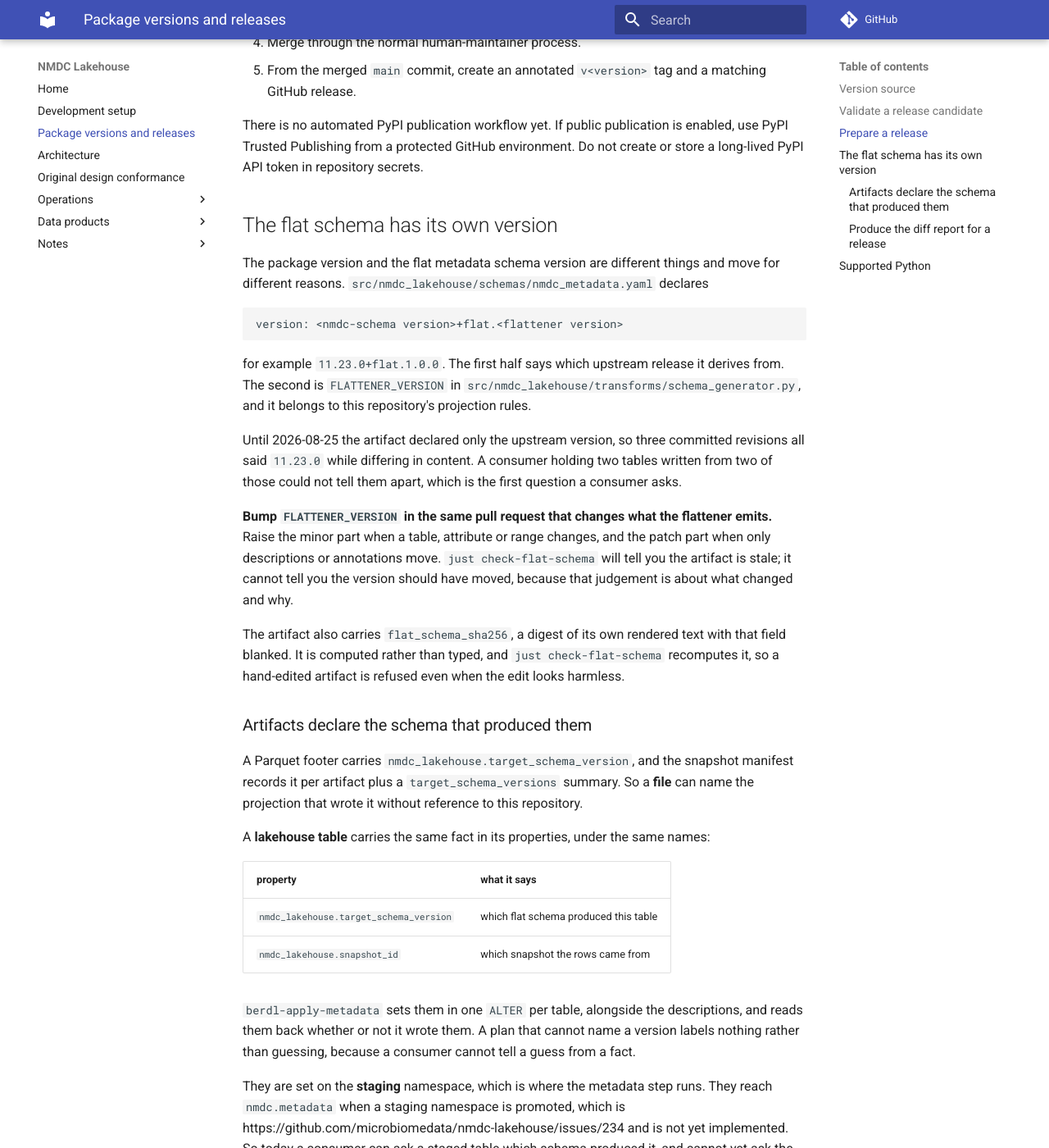
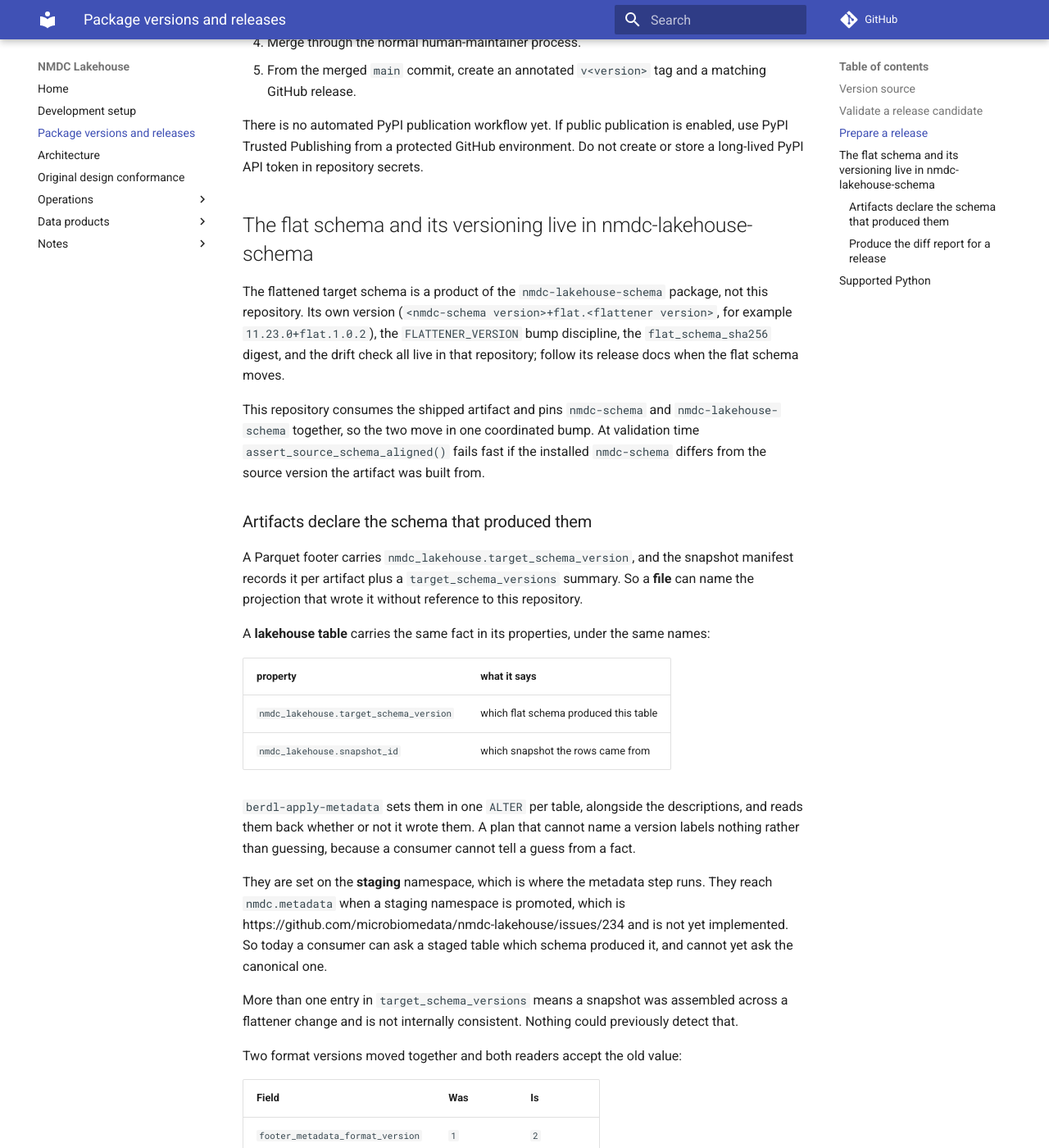
Before and after one commit to microbiomedata/nmdc-lakehouse, an MkDocs documentation site: the page built from docs/releases.md, in a window 1280 px wide and 1400 px high, scrolled down 1173 px. Shown: the whole window at 82% size. Built offline with MkDocs 1.6.1 and Material for MkDocs 9.7.7, drawn with Linux system fonts in a browser that asks for light colours; comment, search, counter and statistics services are not loaded; some of the changed text lies outside the part shown.

Commit message:
Address PR review: fix alignment guard field, pin schema pkg, refresh docs
- assert_source_schema_aligned() compared the installed nmdc-schema against the
  artifact's source_schema_version (the LinkML schema's declared version); compare
  against source_package_version, the installed-package version recorded at
  generation, matching the existing check at build_target_validation_report
- pin nmdc-lakehouse-schema==0.3.0 (was >=0.3.0): the artifact is source-version
  coupled to the pinned nmdc-schema, so a looser range could resolve a future
  release built from a different source and trip the runtime guard; pin enforces
  the invariant at resolution time, bumped in lockstep with nmdc-schema
- refresh docs/architecture.md and docs/releases.md: the flat schema, its
  versioning, and schema-diff now live in nmdc-lakehouse-schema; drop references to
  the removed committed artifact and just targets

Co-Authored-By: Claude Opus 4.8 <noreply@anthropic.com>
Claude-Session: https://claude.ai/code/session_014YQuHUpuTFjaL1Bgtp8M4w

````diff
--- a/docs/releases.md
+++ b/docs/releases.md
@@ -55,31 +55,17 @@ There is no automated PyPI publication workflow yet. If public publication is
 enabled, use PyPI Trusted Publishing from a protected GitHub environment. Do
 not create or store a long-lived PyPI API token in repository secrets.
 
-## The flat schema has its own version
+## The flat schema and its versioning live in nmdc-lakehouse-schema
 
-The package version and the flat metadata schema version are different things and move for
-different reasons. `src/nmdc_lakehouse/schemas/nmdc_metadata.yaml` declares
+The flattened target schema is a product of the `nmdc-lakehouse-schema` package, not this
+repository. Its own version (`<nmdc-schema version>+flat.<flattener version>`, for example
+`11.23.0+flat.1.0.2`), the `FLATTENER_VERSION` bump discipline, the `flat_schema_sha256` digest,
+and the drift check all live in that repository; follow its release docs when the flat schema moves.
 
-```
-version: <nmdc-schema version>+flat.<flattener version>
-```
-
-for example `11.23.0+flat.1.0.0`. The first half says which upstream release it derives from. The
-second is `FLATTENER_VERSION` in `src/nmdc_lakehouse/transforms/schema_generator.py`, and it
-belongs to this repository's projection rules.
-
-Until 2026-08-25 the artifact declared only the upstream version, so three committed revisions all
-said `11.23.0` while differing in content. A consumer holding two tables written from two of those
-could not tell them apart, which is the first question a consumer asks.
-
-**Bump `FLATTENER_VERSION` in the same pull request that changes what the flattener emits.**
-Raise the minor part when a table, attribute or range changes, and the patch part when only
-descriptions or annotations move. `just check-flat-schema` will tell you the artifact is stale; it
-cannot tell you the version should have moved, because that judgement is about what changed and why.
-
-The artifact also carries `flat_schema_sha256`, a digest of its own rendered text with that field
-blanked. It is computed rather than typed, and `just check-flat-schema` recomputes it, so a
-hand-edited artifact is refused even when the edit looks harmless.
+This repository consumes the shipped artifact and pins `nmdc-schema` and `nmdc-lakehouse-schema`
+together, so the two move in one coordinated bump. At validation time
+`assert_source_schema_aligned()` fails fast if the installed `nmdc-schema` differs from the source
+version the artifact was built from.
 
 ### Artifacts declare the schema that produced them
 
@@ -138,17 +124,8 @@ all three; none of them failed a unit test first.
 
 ### Produce the diff report for a release
 
-<!-- verified: run on 2026-08-25 against the two revisions named in
-     https://github.com/microbiomedata/nmdc-lakehouse/issues/293, which reported 79 changed
-     table descriptions -->
-```bash
-just schema-diff <older-revision> <newer-revision>
-```
-
-Include the report in the release notes when the flat schema moved. It lists tables and attributes
-added or removed, ranges and other attribute properties changed, and table descriptions changed.
-When two artifacts differ in a way the report does not model, it says so explicitly rather than
-reporting no differences, so a quiet "nothing changed" is not something it can produce.
+The flat schema is diffed in the `nmdc-lakehouse-schema` repository, which owns the schema-diff
+tooling. Produce the report there and include it in the release notes when the flat schema moved.
 
 ## Supported Python
 
--- a/pyproject.toml
+++ b/pyproject.toml
@@ -27,8 +27,10 @@ dependencies = [
     # target validation asserts the two agree at run time (microbiomedata/nmdc-lakehouse#4).
     "nmdc-schema==11.23.0",
     # The flattened-schema engine and the flat-schema artifact live in this package; this repo
-    # consumes both from PyPI rather than defining/committing them. >=0.3.0 ships the artifact.
-    "nmdc-lakehouse-schema>=0.3.0",
+    # consumes both from PyPI rather than defining/committing them. Pinned exactly and bumped in
+    # lockstep with nmdc-schema: a release built from a different source version would trip the
+    # run-time alignment guard, so the pin keeps the invariant at dependency-resolution time.
+    "nmdc-lakehouse-schema==0.3.0",
     # Database drivers (linkml-store routes through these)
     "pymongo>=4.9",
     "psycopg[binary]>=3.3.4",
````
Also changed, not shown: docs/architecture.md (+10 -8 lines), 2 other files.
